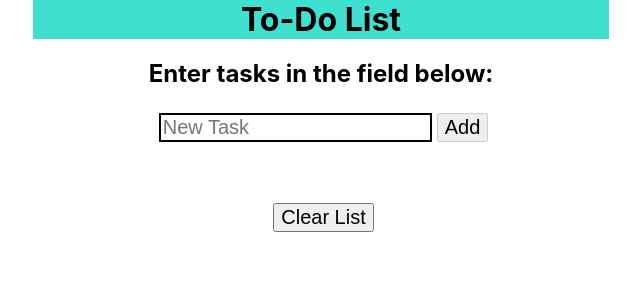
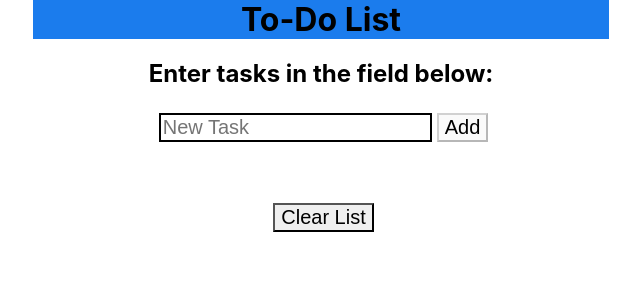
Before and after one commit to webdevyn/react-todoList, a React (Create React App) app: page / in a window 1280 px wide. Shown: the top 300 px of the page, without its empty margins (319-959 px from the left). Built offline with nearby package versions, Linux system fonts and the light colour scheme.

Commit message:
add webkit prefix to remove ios button styling

```diff
--- a/src/App.css
+++ b/src/App.css
@@ -4,7 +4,7 @@
 }
 
 h1 {
-  background-color: turquoise;
+  background-color: #1b7ced;
   width: 45%;
   margin: 0 auto;
 }
@@ -20,17 +20,19 @@ ul {
 
 li {
   margin: 15px;
-  font-size: 20px;
+  font-size: 25px;
   background-color: white;
   cursor: pointer;
 }
 
 input {
+  -webkit-appearance: none;
   font-size: 20px;
   color: black;
 }
 
 button {
+  -webkit-appearance: none;
   color: black;
   font-size: 20px;
   margin-left: 5px;
```
